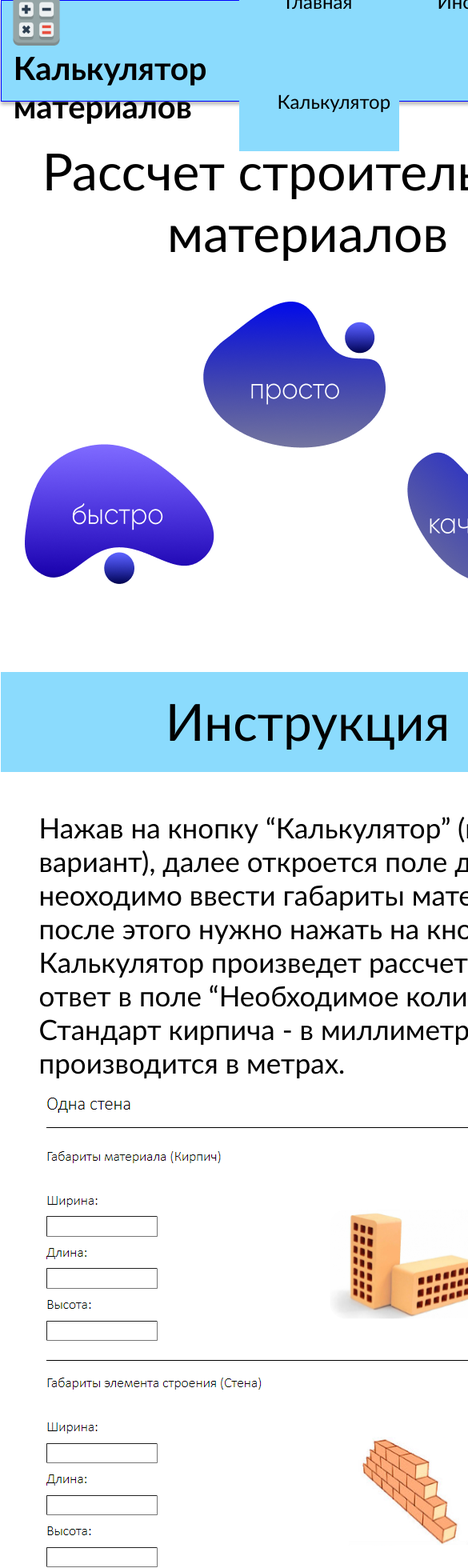
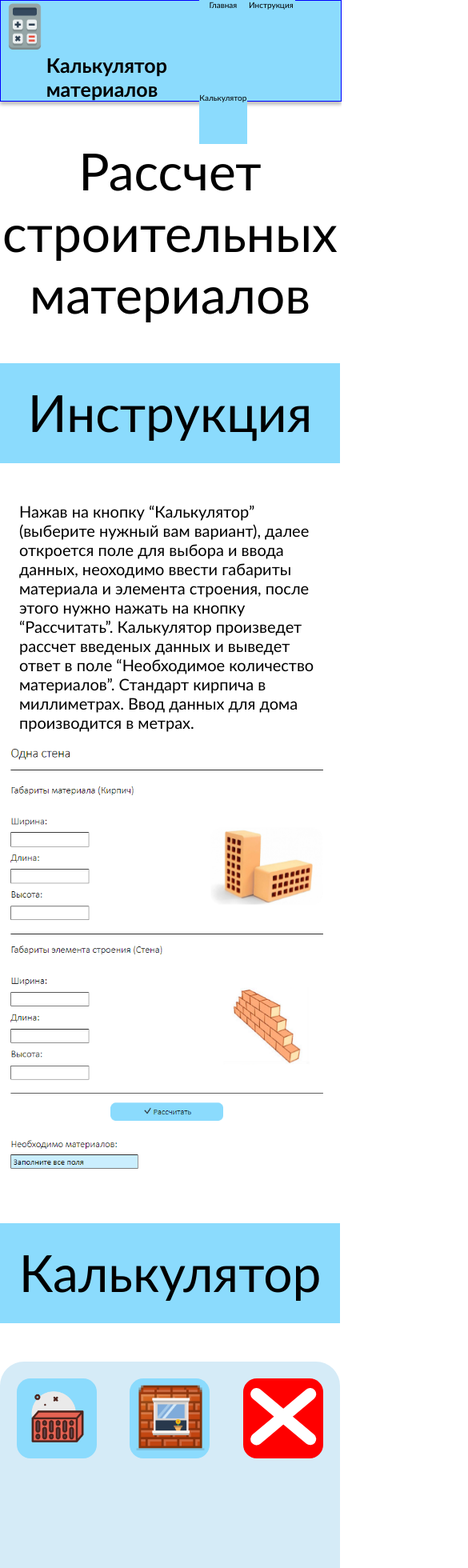
Before and after one commit to AlexeyBruh/site-calc, a React (Create React App) app: page / in a window 390 px wide. Shown: the top 1960 px of the page at 80% size, 585 px wide, since content can reach past the window. Built offline with nearby package versions, Linux system fonts and the light colour scheme.

Commit message:
Финальные штрихи
Адаптив

```diff
--- a/src/components/Calculators/CalculatorHouse/CalculatorHouse.css
+++ b/src/components/Calculators/CalculatorHouse/CalculatorHouse.css
@@ -67,7 +67,7 @@
 
 .RowCalc {
   display: flex;
-  justify-content:space-between;
+  justify-content: space-between;
 }
 
 .RowCalc div {
@@ -86,7 +86,6 @@
   font-family: "Gill Sans", "Gill Sans MT", Calibri, "Trebuchet MS", sans-serif;
 }
 
-
 #but {
   text-align: center;
   margin-bottom: 3rem;
--- a/src/components/Calculators/CalculatorHouse/CalculatorHouse.jsx
+++ b/src/components/Calculators/CalculatorHouse/CalculatorHouse.jsx
@@ -162,7 +162,7 @@ export default function CalculatorWall() {
   };
 
   return (
-    <div className="CalculatorHouse">
+    <div className="CalculatorHouse" id="SectionCalcHouse">
       <h1 className="HeadCalc">Одна стена</h1>
       <div>
         <div className="Calc">
--- a/src/components/Calculators/CalculatorWall/CalculatorWall.jsx
+++ b/src/components/Calculators/CalculatorWall/CalculatorWall.jsx
@@ -83,7 +83,7 @@ export default function CalculatorWall() {
   };
 
   return (
-    <div className="CalculatorWall">
+    <div className="CalculatorWall" id="SectionCalcWall">
       <h1 className="HeadCalc">Одна стена</h1>
       <div>
         <div className="Calc">
--- a/src/components/Calculators/Calculators.jsx
+++ b/src/components/Calculators/Calculators.jsx
@@ -1,8 +1,8 @@
 import "./Calculators.css";
 import "./CalculatorWall/CalculatorWall.jsx";
-import PicOneWall from "../images/ИконкаОднаСтена.png"
-import PicOneHouse from "../images/ИконкаДом.png"
-import PicClose from "../images/Закрыть.svg"
+import PicOneWall from "../images/ИконкаОднаСтена.png";
+import PicOneHouse from "../images/ИконкаДом.png";
+import PicClose from "../images/Закрыть.svg";
 
 export default function Calculators({ active, onChange }) {
   return (
@@ -12,19 +12,35 @@ export default function Calculators({ active, onChange }) {
       </div>
       <div className="Calculators">
         <div>
-          <button title="Расчет одной стены" className="Button" onClick={() => onChange("CalcWall")}>
-            <img src={PicOneWall} alt="Иконка" />
-          </button>
+          <a href="#SectionCalcWall">
+            <button
+              title="Расчет одной стены"
+              className="Button"
+              onClick={() => onChange("CalcWall")}
+            >
+              <img src={PicOneWall} alt="Иконка" />
+            </button>
+          </a>
           <p>Одна стена</p>
         </div>
         <div>
-          <button title="Расчет дома" className="Button" onClick={() => onChange("CalcHouse")}>
-            <img src={PicOneHouse} alt="Иконка" />
-          </button>
+          <a href="#SectionCalcHouse">
+            <button
+              title="Расчет дома"
+              className="Button"
+              onClick={() => onChange("CalcHouse")}
+            >
+              <img src={PicOneHouse} alt="Иконка" />
+            </button>
+          </a>
           <p>Дом</p>
         </div>
         <div className="Close">
-          <button title="Закрыть калькулятор" className="Button"  onClick={() => onChange("")}>
+          <button
+            title="Закрыть калькулятор"
+            className="Button"
+            onClick={() => onChange("")}
+          >
             <img src={PicClose} alt="Иконка" />
           </button>
           <p>Закрыть</p>
--- a/src/components/Guide/Guide.jsx
+++ b/src/components/Guide/Guide.jsx
@@ -1,16 +1,19 @@
 import "./Guide.css";
-import pic from '../images/Инструкция картинка.png'
+import pic from "../images/Инструкция картинка.png";
 
 export default function Guide() {
   return (
     <div className="GuidePage">
-      <div className="GuideTop" id="SectionGuide">Инструкция</div>
+      <div className="GuideTop" id="SectionGuide">
+        Инструкция
+      </div>
       <p>
         Нажав на кнопку “Калькулятор” (выберите нужный вам вариант), далее
         откроется поле для выбора и ввода данных, неоходимо ввести габариты
         материала и элемента строения, после этого нужно нажать на кнопку
         “Рассчитать”. Калькулятор произведет рассчет введеных данных и выведет
-        ответ в поле “Необходимое количество материалов”. Стандарт кирпича - в миллиметрах. Ввод данных для дома производится в метрах.
+        ответ в поле “Необходимое количество материалов”. Стандарт кирпича в
+        миллиметрах. Ввод данных для дома производится в метрах.
       </p>
       <img src={pic} alt="" />
     </div>
--- a/src/index.css
+++ b/src/index.css
@@ -9,7 +9,7 @@ body {
   justify-content: center;
 }
 
-@media (max-width: 1024px) {
+@media (width: 1024px) {
   #root{
     max-width: 1024px;
   }
@@ -56,6 +56,7 @@ body {
     width: 1020px;
     margin-left: 4px;
   }
+
   .LineCalc {
     width: 1024px;
   }
@@ -71,7 +72,175 @@ body {
     display: grid;
     margin: 0 auto;
     background-color: #ffffff;
-    width: 769px;
+    width: 768px;
     justify-content: center;
   }
+  .main {
+    max-width: 768px;
+  }
+  header {
+    max-width:768px;
+  }
+  .MainName {
+    font-size: 30px;
+  }
+  header ul li a button {
+    padding: 0;
+    width: 150px;
+  }
+  .GuideTop {
+    max-width: 768px;
+  }
+  .GuidePage > p {
+    width: 720px;
+    font-size: 35px;
+    font-weight: 300;
+    margin: 1rem;
+    margin-left: 3rem;
+    margin-top: 3rem;
+    font-family: 'Gill Sans', 'Gill Sans MT', Calibri, 'Trebuchet MS', sans-serif;
+  }
+  .GuidePage > img {
+    margin-left: 5%;
+  }
+  .Calculators p {
+    width: 190px;
+    font-weight:100;
+    font-size: 15px;
+    display: none;
+  }
+  .Calculators div {
+    margin: auto;
+  }
+  .CalculatorWall {
+    width: 768px;
+    margin: 0;
+    margin-top: 63px;
+    margin-left: 4px;
+  }
+  .CalculatorHouse{
+    width: 764px;
+    margin: 0;
+    margin-top: 63px;
+    margin-left: 4px;
+  }
+  .CalcPicDiv {
+    display: none;
+  }
+  .Calc {
+    width: 764px;
+    margin-left: 4px;
+  }
+  .LineCalc {
+    width: 768px;
+  }
+  Footer {
+    width: 100%;
+  }
 }
+@media (max-width: 425px) {
+  #root{
+    width: 425px;
+  }
+  body {
+    display: grid;
+    margin: 0 auto;
+    background-color: #ffffff;
+    width: 425px;
+    justify-content: center;
+  }
+  .main {
+    max-width: 425px;
+  }
+  header {
+    width: 100%;
+  }
+  header div a img {
+    width: 60px;
+  }
+  .MainName {
+    font-size: 25px;
+  }
+  header ul li a button {
+    padding: 0;
+    width: 60px;
+    font-size: 10px;
+    padding-top: 52px;
+    padding-bottom: 52px;
+  }
+  #MainPic span img {
+    display: none;
+  }
+  .GuideTop {
+    max-width: 425px;
+  }
+  .GuidePage > p {
+    width: 390px;
+    font-size: 20px;
+    font-weight: 300;
+    margin: 1rem;
+    margin-left: 1.5rem;
+    margin-top: 3rem;
+    font-family: 'Gill Sans', 'Gill Sans MT', Calibri, 'Trebuchet MS', sans-serif;
+  }
+  .GuidePage > img {
+    width: 420px;
+    margin-left: 0;
+  }
+  .Calculators {
+    width: 425px;
+    height: 425px;
+  }
+  .Calculators div button {
+    width: 100px;
+    height: 100px;
+  }
+  .Calculators div button img {
+    width: 90px;
+    height: 90px;
+  }
+  .Calculators p {
+    width: 190px;
+    font-weight:100;
+    font-size: 15px;
+    display: none;
+  }
+  .Calculators div {
+    margin: auto;
+  }
+  .CalculatorWall {
+    width: 425px;
+    margin: 0;
+    margin-top: 63px;
+    margin-left: 4px;
+  }
+  .CalculatorHouse{
+    width: 421px;
+    height: 2500px;
+    margin: 0;
+    margin-top: 63px;
+    margin-left: 4px;
+  }
+  .CalcPicDiv {
+    display: none;
+  }
+  .Calc {
+    width: 421px;
+    margin-left: 4px;
+  }
+  .LineCalc {
+    width: 421px;
+  }
+  .RowCalc {
+    display: block;
+  }
+  #output {
+    width: 400px;
+  }
+  Footer {
+    width: 100%;
+  }
+  Footer span {
+    font-size: 14px;
+  }
+}
```
